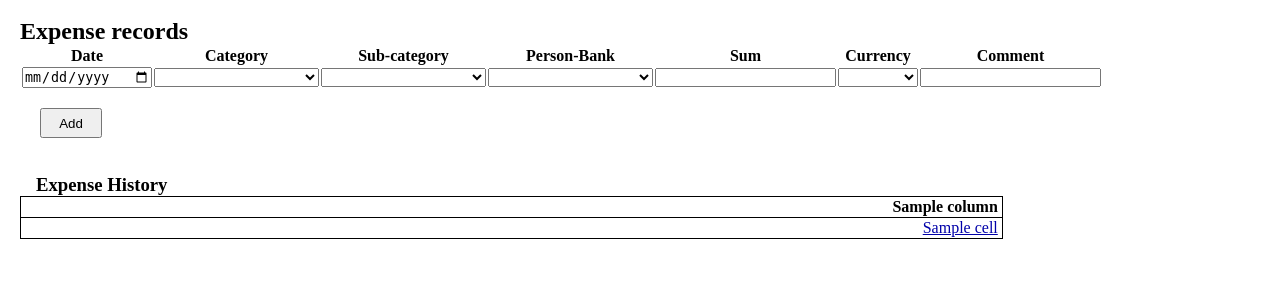
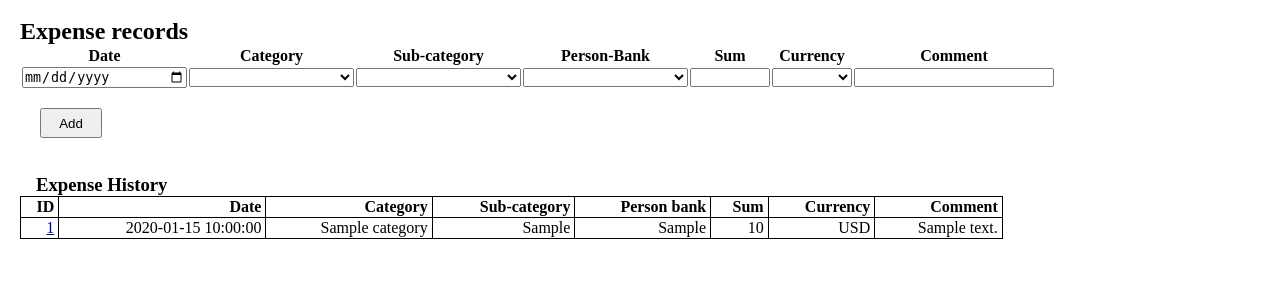
Before and after one commit to AlDas23/Acc0unt1ng, a Flask app: template api/templates/addexp.html in a window 1280 px wide. Shown: the part 188-488 px from the top of the page. Run offline with Flask 3, Linux system fonts and the light colour scheme; the template is opened without the code that fills it: most values are stand-ins (such as "Sample title", 1, 10 or a date in 2020).

Commit message:
Refactor expense handling: improve error handling, add JSON support, and enhance UI with new validation and styling

```diff
--- /dev/null
+++ b/api/static/js_scripts/mainScripts.js
@@ -0,0 +1,88 @@
+function ValidateExp(Edit = false, id = null) {
+    const date = document.getElementById("Date").value;
+    const cat = document.getElementById("Category").value;
+    const subCat = document.getElementById("Sub-category").value;
+    const pb = document.getElementById("Person-Bank").value;
+    let sum = document.getElementById("Sum").value;
+    const curr = document.getElementById("Currency").value;
+    const comment = document.getElementById("Comment").value;
+
+    let endpoint;
+
+    if (date === "" || cat === "" || subCat === "" || pb === "" || sum === "" || curr === "") {
+        alert("Please fill in all fields.");
+        return false;
+    }
+
+    if (isNaN(sum) || parseFloat(sum) <= 0) {
+        alert("Please enter a valid sum.");
+        return false;
+    }
+
+    const FormData = {
+        date: date,
+        category: cat,
+        subCategory: subCat,
+        personBank: pb,
+        sum: parseFloat(-sum).toFixed(2),
+        currency: curr,
+        comment: comment
+    };
+
+    if (!Edit) {
+        endpoint = '/add/expense';
+    } else {
+        endpoint = '/edit/expense/' + id;
+    }
+
+    // Send POST request
+    fetch(endpoint, {
+        method: 'POST',
+        headers: {
+            'Content-Type': 'application/json',
+        },
+        body: JSON.stringify(FormData)
+    })
+        .then(response => response.json())
+        .then(data => {
+            if (data.success) {
+                window.location.href = data.redirect_url;
+            } else {
+                alert('Error: ' + (data.message || 'Failed to add transaction'));
+            }
+        })
+        .catch(error => {
+            console.error('Unexpected error:', error);
+            alert('Unexpected error occurred');
+        });
+}
+
+
+function EditRecordExp(element) {
+    const id = element.getAttribute('id').substring(3);
+
+    const clickedRow = element.closest('tr');
+    const rows = document.querySelectorAll('.historytable tbody tr');
+
+    rows.forEach(row => {
+        if (row !== clickedRow) {
+            row.style.display = 'none';
+        } else {
+            row.style.display = ''; // Ensure the clicked row remains visible
+        }
+    });
+
+    // Populate the form with the clicked row's data
+    const cells = clickedRow.querySelectorAll('td');
+    document.getElementById("Date").value = cells[1].textContent.trim();
+    document.getElementById("Category").value = cells[2].textContent.trim();
+    document.getElementById("Sub-category").value = cells[3].textContent.trim();
+    document.getElementById("Person-Bank").value = cells[4].textContent.trim();
+    document.getElementById("Sum").value = Math.abs(cells[5].textContent.trim());
+    document.getElementById("Currency").value = cells[6].textContent.trim();
+    document.getElementById("Comment").value = cells[7].textContent.trim();
+
+    // Change the form's submit button to call ValidateExpEdit
+    const submitButton = document.querySelector('.submitrec');
+    submitButton.setAttribute('onclick', 'ValidateExp(Edit=true, ' + id + ')');
+}
--- a/api/static/styles.css
+++ b/api/static/styles.css
@@ -132,8 +132,12 @@ nav {
   height: 30px;
 }
 
-.fields {
+.fields_big {
   width: 165px;
+}
+
+.fields_small {
+  width: 80px;
 }
 
 .SPfields {
@@ -144,16 +148,16 @@ nav {
   width: 90px;
 }
 
-.date {
-  width: 130px;
+.standardWidth {
+  width: 100%;
 }
 
-.select {
-  width: 165px;
+.halfWidth {
+  width: 50%;
 }
 
-.select_curr {
-  width: 80px;
+.fields_comment {
+  width: 200px;
 }
 
 label {
--- a/api/templates/addexp.html
+++ b/api/templates/addexp.html
@@ -2,7 +2,7 @@
 
 {% block body %}
 <h2>Expense records</h2>
-  <form action="/add/expense" method="post">
+<form action="/add/expense" method="post" onsubmit="return false;">
   <table>
     <tr>
       <th>Date</th>
@@ -14,139 +14,85 @@
       <th>Comment</th>
     </tr>
     <tr>
-        <td>
-          <input type="date" id="Date" name="Date" class="date" required />
+      <td class="fields_big">
+        <input type="date" id="Date" name="Date" class="standardWidth"/>
       </td>
-        <td class="fields">
-          <select id="Category" name="Category" class="select" required>
+      <td class="fields_big">
+        <select id="Category" name="Category" class="standardWidth">
           <option value="" disabled selected></option>
           {% for category in options.categories %}
           <option value="{{ category }}">{{ category }}</option>
           {% endfor %}
         </select>
       </td>
-        <td class="fields">
-          <select id="Sub-category" name="Sub-category" class="select">
+      <td class="fields_big">
+        <select id="Sub-category" name="Sub-category" class="standardWidth">
           <option value="" disabled selected></option>
           {% for sub_category in options.sub_categories %}
           <option value="{{ sub_category }}">{{ sub_category }}</option>
           {% endfor %}
         </select>
       </td>
-        <td class="fields">
-          <select id="Person-Bank" name="Person-Bank" class="select" required>
+      <td class="fields_big">
+        <select id="Person-Bank" name="Person-Bank" class="standardWidth">
           <option value="" disabled selected></option>
           {% for person_bank in options.person_banks %}
           <option value="{{ person_bank }}">{{ person_bank }}</option>
           {% endfor %}
         </select>
       </td>
-        <td class="fields">
-          <input type="text" id="Sum" name="Sum" autocomplete="off" required />
+      <td class="fields_small">
+        <input type="text" id="Sum" name="Sum" autocomplete="off" class="standardWidth"/>
       </td>
-        <td>
-          <select id="Currency" name="Currency" class="select_curr" required>
+      <td class="fields_small">
+        <select id="Currency" name="Currency" class="standardWidth">
           <option value="" disabled selected></option>
           {% for currency in options.currencies %}
           <option value="{{ currency }}">{{ currency }}</option>
           {% endfor %}
         </select>
       </td>
-        <td class="fields">
-          <input type="text" id="Comment" name="Comment" autocomplete="off" />
+      <td class="fields_comment">
+        <input type="text" id="Comment" name="Comment" autocomplete="off" class="standardWidth"/>
       </td>
     </tr>
   </table><br />
-    <input type="submit" value="Add" class="submitrec" />
+  <input type="submit" value="Add" class="submitrec" onclick="ValidateExp()" />
 </form>
 <br />
 <br />
-  {% if columns and data %}
+
 <h3>Expense History</h3>
 <table class="historytable">
   <thead>
     <tr>
-          {% for column in columns %}
-            <th class="rep">{{ column }}</th>
-          {% endfor %}
+      <th class="rep">ID</th>
+      <th class="rep">Date</th>
+      <th class="rep">Category</th>
+      <th class="rep">Sub-category</th>
+      <th class="rep">Person bank</th>
+      <th class="rep">Sum</th>
+      <th class="rep">Currency</th>
+      <th class="rep">Comment</th>
     </tr>
   </thead>
+  {% if data %}
   <tbody>
-        {% for row in data %}
+    {% for record in data %}
     <tr>
-            {% for cell in row %}
-              {% if loop.index0 == 0 %}
       <td class="rep">
-                  <a href="{{ url_for('EditExpense', id=cell) }}">{{ cell }}</a>
+        <a href="javascript:void(0);" id="id_{{ record.id }}" onclick="EditRecordExp(this)">{{ record.id }}</a>
       </td>
-              {% else %}
-                <td class="rep">{{ cell }}</td>
-              {% endif %}
-            {% endfor %}
+      <td class="rep">{{ record.date }}</td>
+      <td class="rep">{{ record.category }}</td>
+      <td class="rep">{{ record.sub_category }}</td>
+      <td class="rep">{{ record.pb }}</td>
+      <td class="rep">{{ record.sum }}</td>
+      <td class="rep">{{ record.currency }}</td>
+      <td class="rep">{{ record.comment }}</td>
     </tr>
     {% endfor %}
   </tbody>
+  {% endif %}
 </table>
-  {% endif %}
-  {% if edit_record %}
-    <br />
-    <h2>Edit Expense</h2>
-    <form action="{{ url_for('EditExpense', id=edit_record.0.0) }}" method="post">
-      <table>
-        <tr>
-          <th>Date</th>
-          <th>Category</th>
-          <th>Sub-category</th>
-          <th>Person-Bank</th>
-          <th>Sum</th>
-          <th>Currency</th>
-          <th>Comment</th>
-        </tr>
-        <tr>
-          <td>
-            <input type="date" id="Date" name="Date" class="date" required />
-          </td>
-          <td class="fields">
-            <select id="Category" name="Category" class="select" required>
-              <option value="" disabled selected></option>
-              {% for category in options.categories %}
-                <option value="{{ category }}">{{ category }}</option>
-              {% endfor %}
-            </select>
-          </td>
-          <td class="fields">
-            <select id="Sub-category" name="Sub-category" class="select">
-              <option value="" disabled selected></option>
-              {% for sub_category in options.sub_categories %}
-                <option value="{{ sub_category }}">{{ sub_category }}</option>
-              {% endfor %}
-            </select>
-          </td>
-          <td class="fields">
-            <select id="Person-Bank" name="Person-Bank" class="select" required>
-              <option value="" disabled selected></option>
-              {% for person_bank in options.person_banks %}
-                <option value="{{ person_bank }}">{{ person_bank }}</option>
-              {% endfor %}
-            </select>
-          </td>
-          <td class="fields">
-            <input type="text" id="Sum" name="Sum" autocomplete="off" required />
-          </td>
-          <td class="fields">
-            <select id="Currency" name="Currency" class="select_curr" required>
-              <option value="" disabled selected></option>
-              {% for currency in options.currencies %}
-                <option value="{{ currency }}">{{ currency }}</option>
-              {% endfor %}
-            </select>
-          </td>
-          <td>
-            <input type="text" id="Comment" name="Comment" autocomplete="off" />
-          </td>
-        </tr>
-      </table><br />
-      <input type="submit" value="Update" class="submitrec" />
-    </form>
-  {% endif %}
 {% endblock %}
--- a/api/templates/base.html
+++ b/api/templates/base.html
@@ -5,6 +5,7 @@
   <meta charset="UTF-8" />
   <meta name="viewport" content="width=device-width, initial-scale=1.0" />
   <link rel="stylesheet" href="{{ url_for('static', filename='styles.css') }}" />
+  <script src="{{ url_for('static', filename='js_scripts/mainScripts.js') }}"></script>
   <title>Acc0unt1ng</title>
 </head>
 
```
Also changed, not shown: api/api_run.py (+56 -119 lines), db_scripts/script.py (+62 -1 lines). Lines whose indentation alone changed are shown as unchanged.
